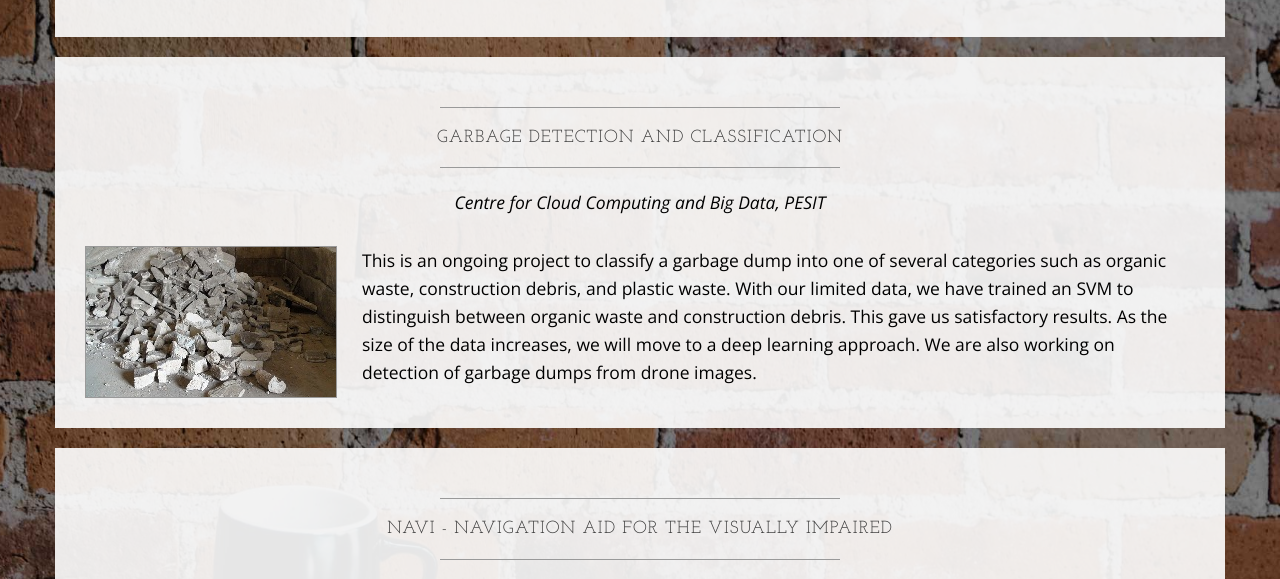
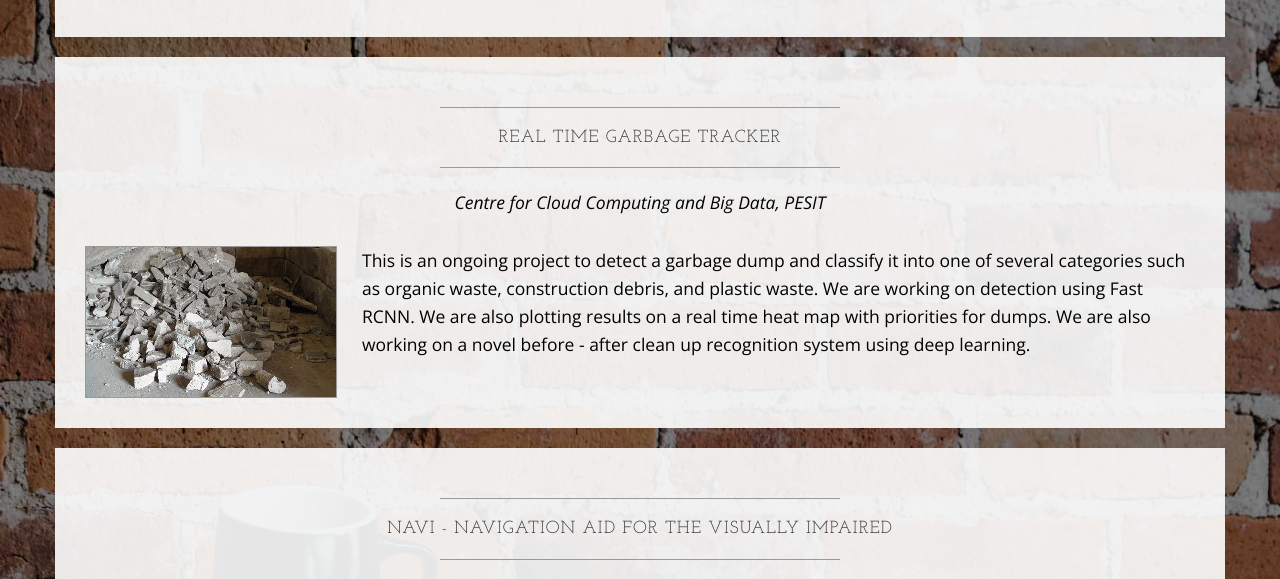
Before and after one commit to tarunsharma1/tarunsharma1.github.io.old, a plain HTML site: page index.html in a window 1280 px wide. Shown: the part 2481-3060 px from the top of the page. Drawn offline with nearby package versions, Linux system fonts and the light colour scheme.

Commit message:
Update index.html

```diff
--- a/index.html
+++ b/index.html
@@ -137,14 +137,14 @@ training of surface normal prediction and classification. Used visualization too
             <div class="box">
                 <div class="col-lg-12">
                     <hr>
-                    <h2 class="intro-text text-center">Garbage detection and classification
+                    <h2 class="intro-text text-center">Real time garbage tracker
                     </h2>
 
                     <hr>
                     <center><p><i> Centre for Cloud Computing and Big Data, PESIT</i></p></center><br>
                     <img class="img-responsive img-border img-left" src="img/debris.jpg" alt="">
                     <hr class="visible-xs">
-                    <p> This is an ongoing project to classify a garbage dump into one of several categories such as organic waste, construction debris, and plastic waste. With our limited data, we have trained an SVM to distinguish between organic waste and construction debris. This gave us satisfactory results. As the size of the data increases, we will move to a deep learning approach. We are also working on detection of garbage dumps from drone images.   </p>
+                    <p> This is an ongoing project to detect a garbage dump and classify it into one of several categories such as organic waste, construction debris, and plastic waste. We are working on detection using Fast RCNN. We are also plotting results on a real time heat map with priorities for dumps. We are also working on a novel before - after clean up recognition system using deep learning.   </p>
                 </div>
             </div>
         </div>
```
